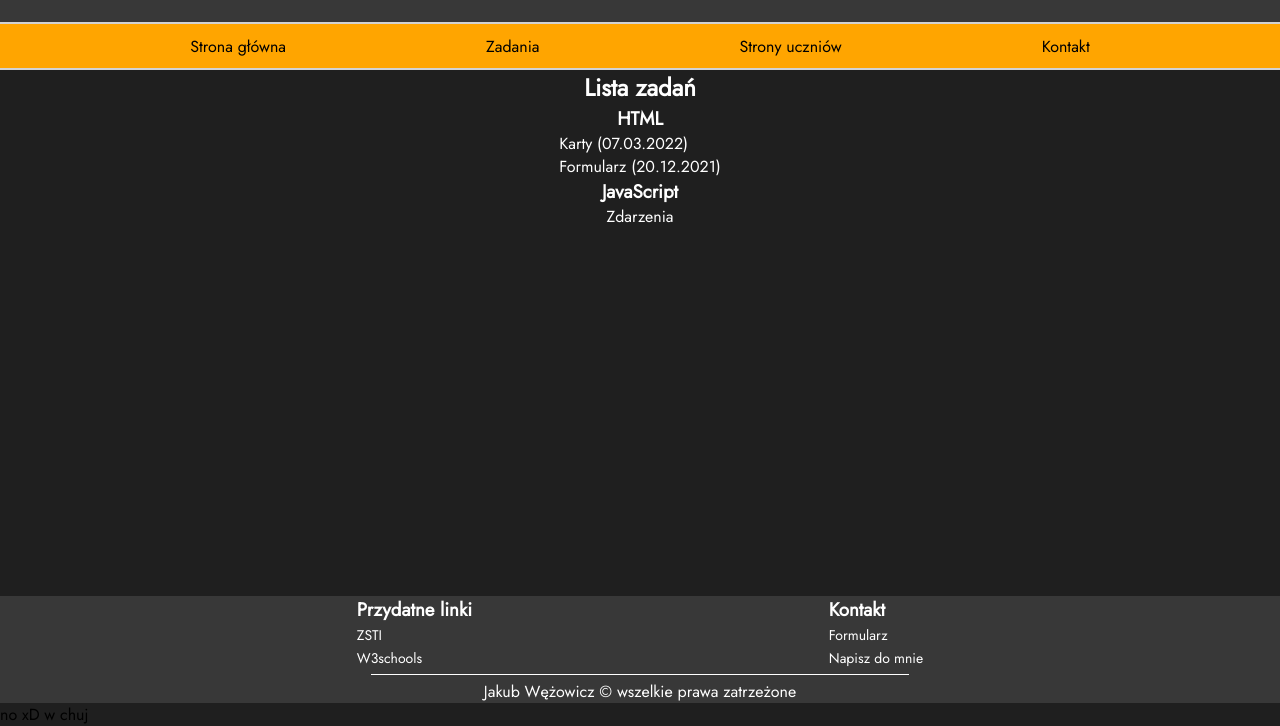
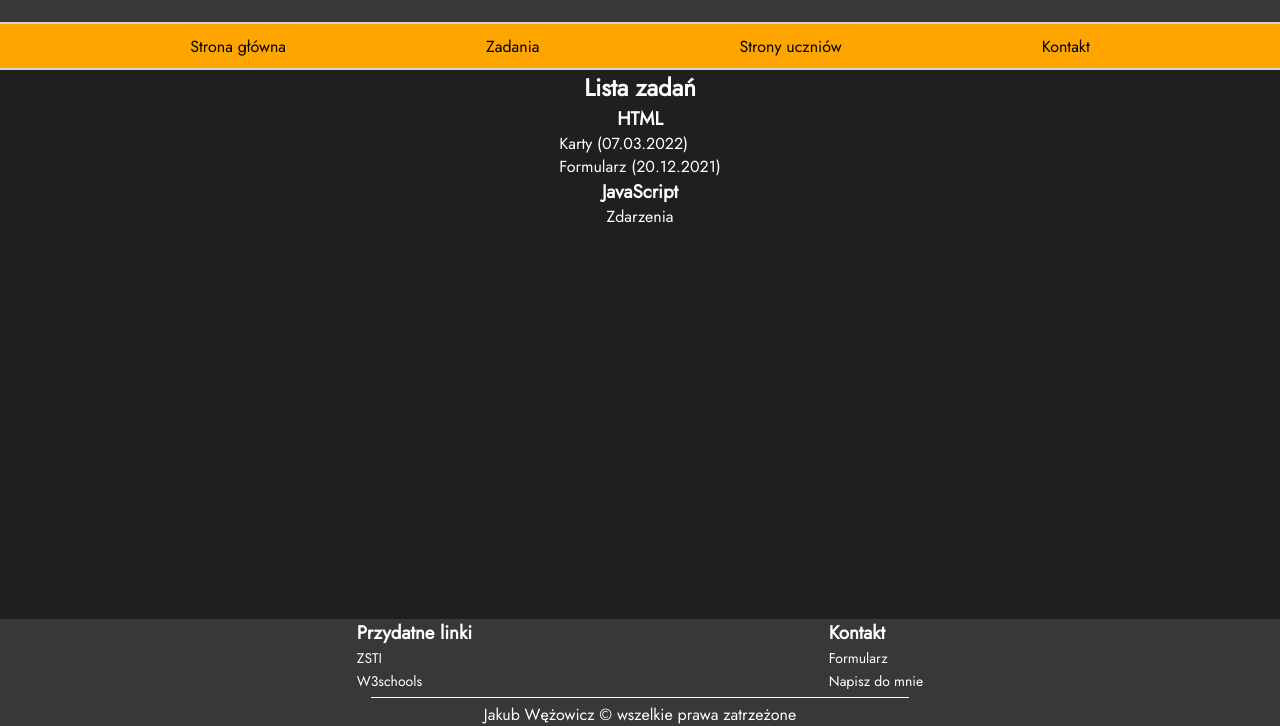
Before and after one commit to KubaGaminger-hub/Page-after-first-class-in-school, a plain HTML site: page zadania.html in a window 1280 px wide. Shown: the part 74-800 px from the top of the page. Drawn offline with Linux system fonts and the light colour scheme.

Commit message:
Normalized files

```diff
--- a/zadania.html
+++ b/zadania.html
@@ -57,4 +57,3 @@
     <script src="script.js"></script>
 </body>
 </html>
-no xD w chuj
```
